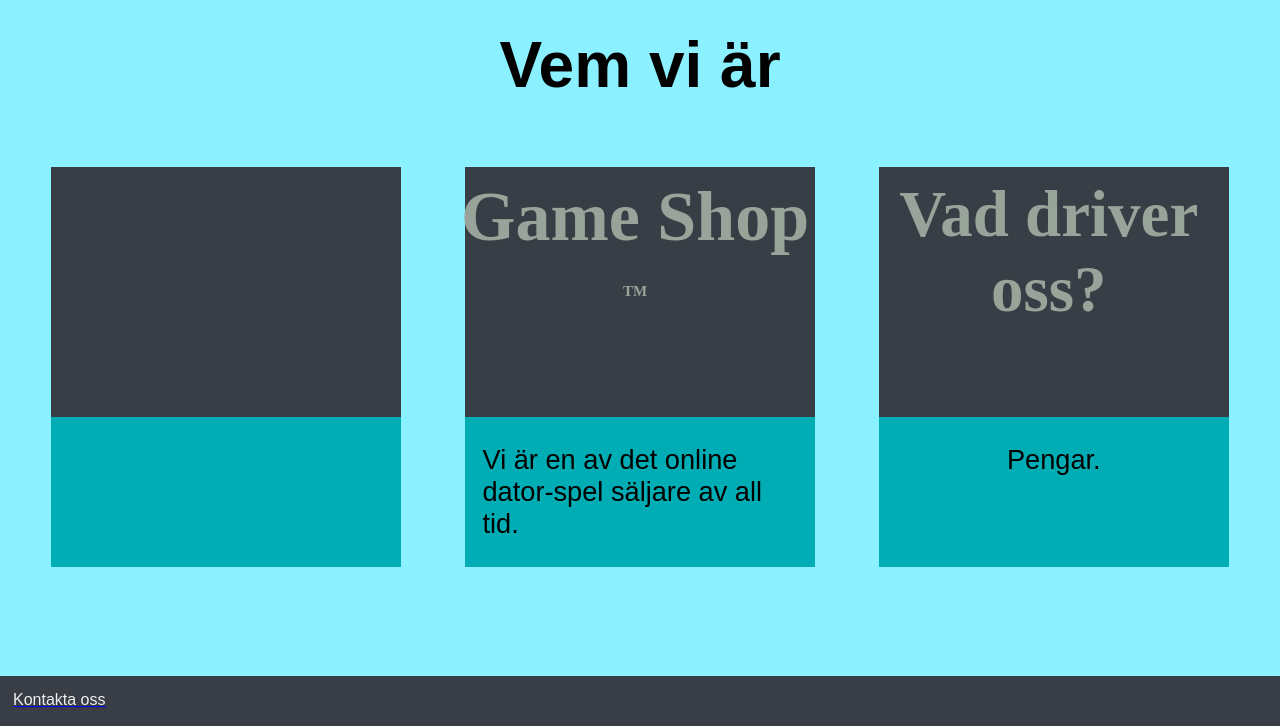
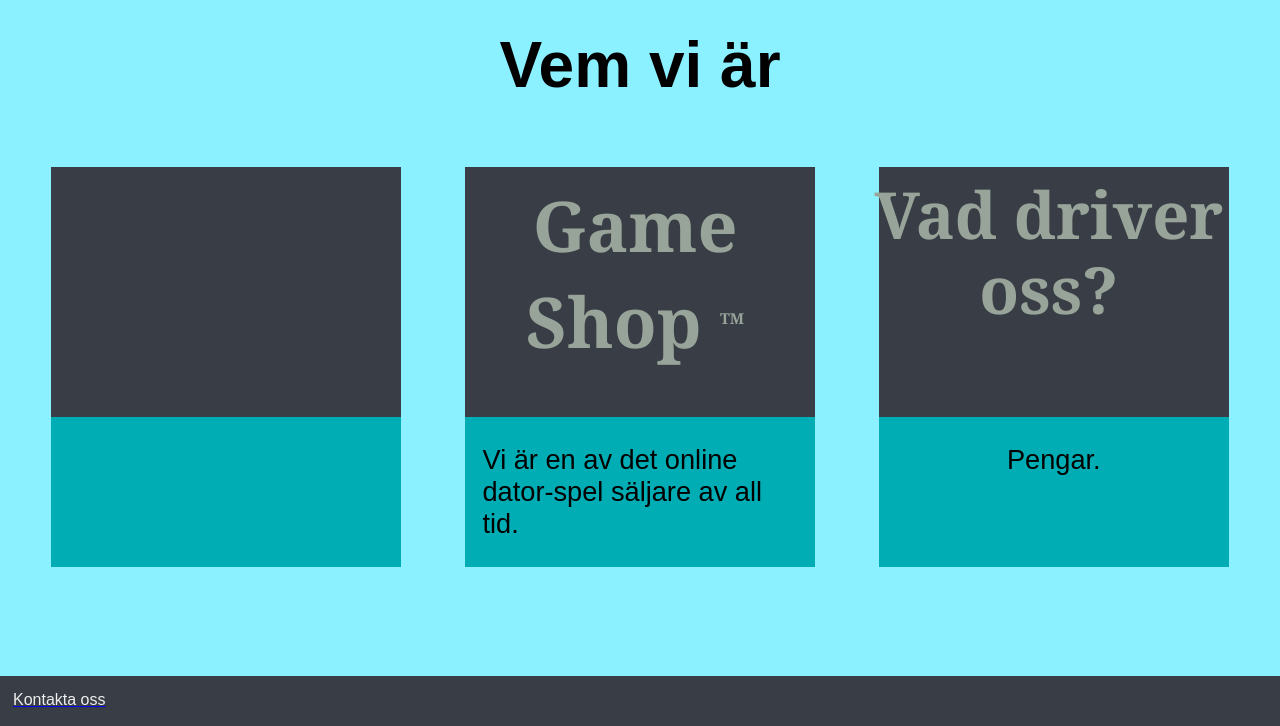
Before and after one commit to emart-1-gbg/enes-m-flexbox-produkterna, a plain HTML site: page about.html in a window 1280 px wide. Shown: the part 74-800 px from the top of the page. Drawn offline with Linux system fonts and the light colour scheme.

Commit message:
Update style.css

```diff
--- a/Styles/style.css
+++ b/Styles/style.css
@@ -238,7 +238,7 @@ input {
 }
 
 .big-p-about {
-    font-family: serif;
+    font-family: Georgia, serif;
     font-weight: 900;
     margin: 10px 0 0 -10px;
     text-align: center;
@@ -252,6 +252,7 @@ input {
 }
 
 #about-2 {
+
     font-size: 70px;
     align-items: center;
 }
```
